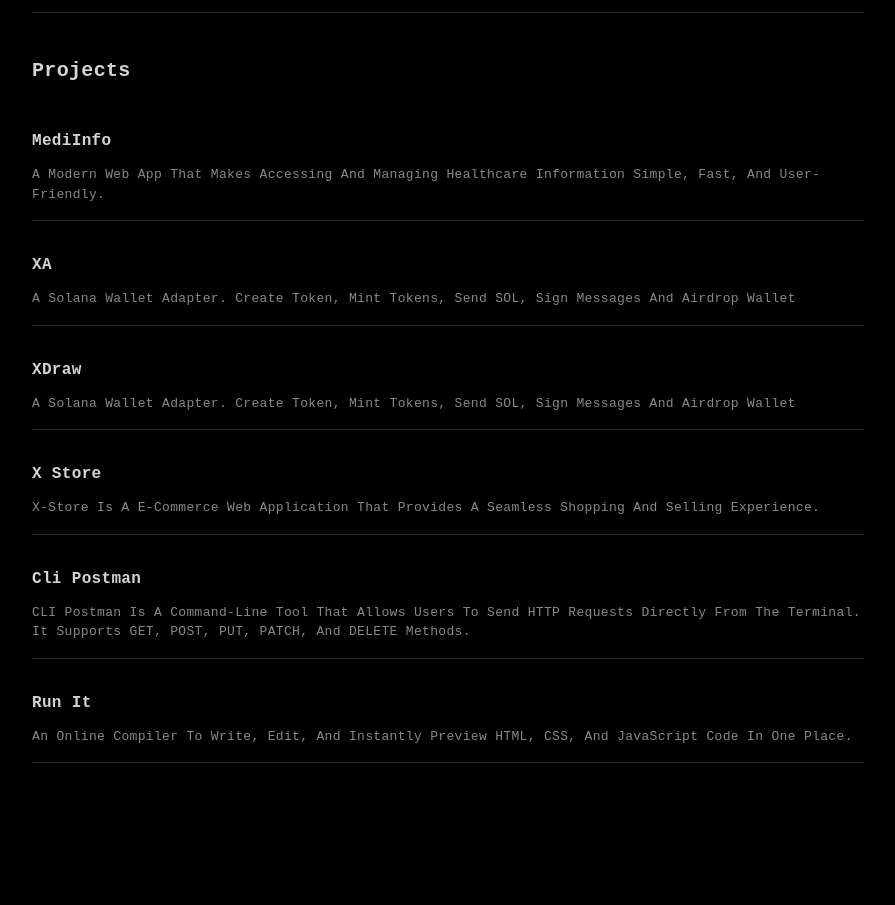
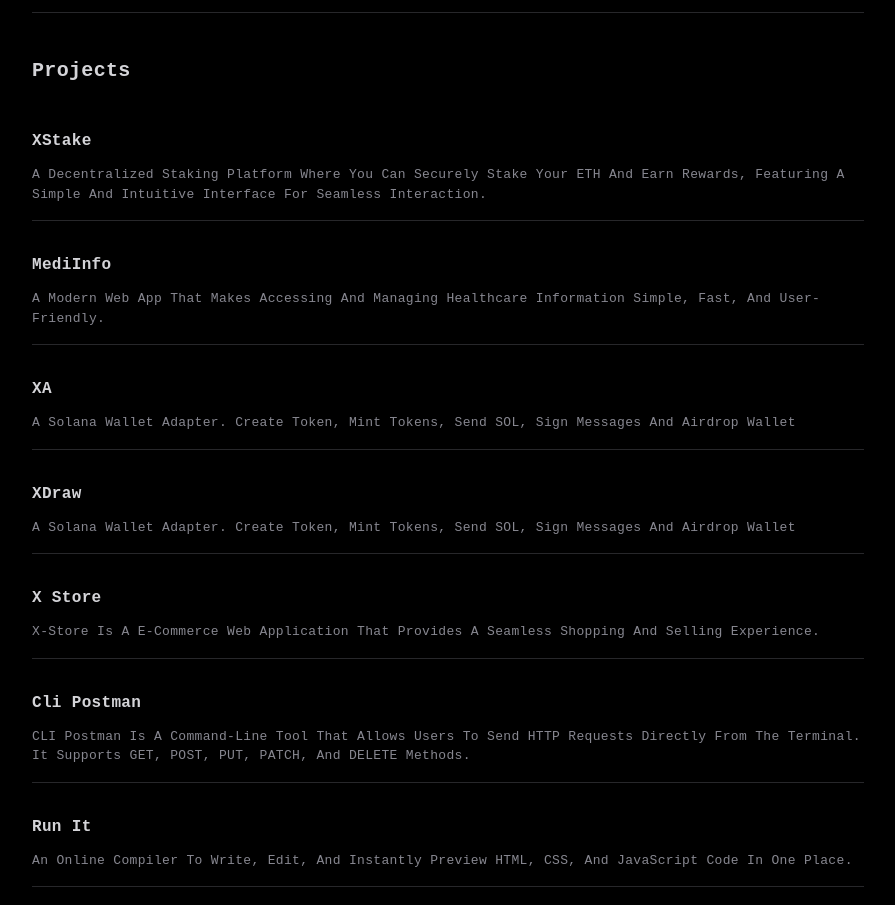
Before and after one commit to Nikuunj/Portfolio, a Next.js app: page / in a window 1280 px wide. Shown: the part 1220-2125 px from the top of the page, without its empty margins (192-1087 px from the left). Built offline with nearby package versions, Linux system fonts and the light colour scheme; a web font is replaced by a local one.

Commit message:
update: project data

```diff
--- a/data/Projects.ts
+++ b/data/Projects.ts
@@ -1,5 +1,12 @@
 
 export const projects = [
+     {
+          name: 'XStake',
+          github: 'https://github.com/Nikuunj/Staking/',
+          live: 'https://xstake-six.vercel.app/',
+          describe: 'A decentralized staking platform where you can securely stake your ETH and earn rewards, featuring a simple and intuitive interface for seamless interaction.',
+
+     },
      {
           name: 'MediInfo',
           github: 'https://github.com/Nikuunj/mediInfo',
```
